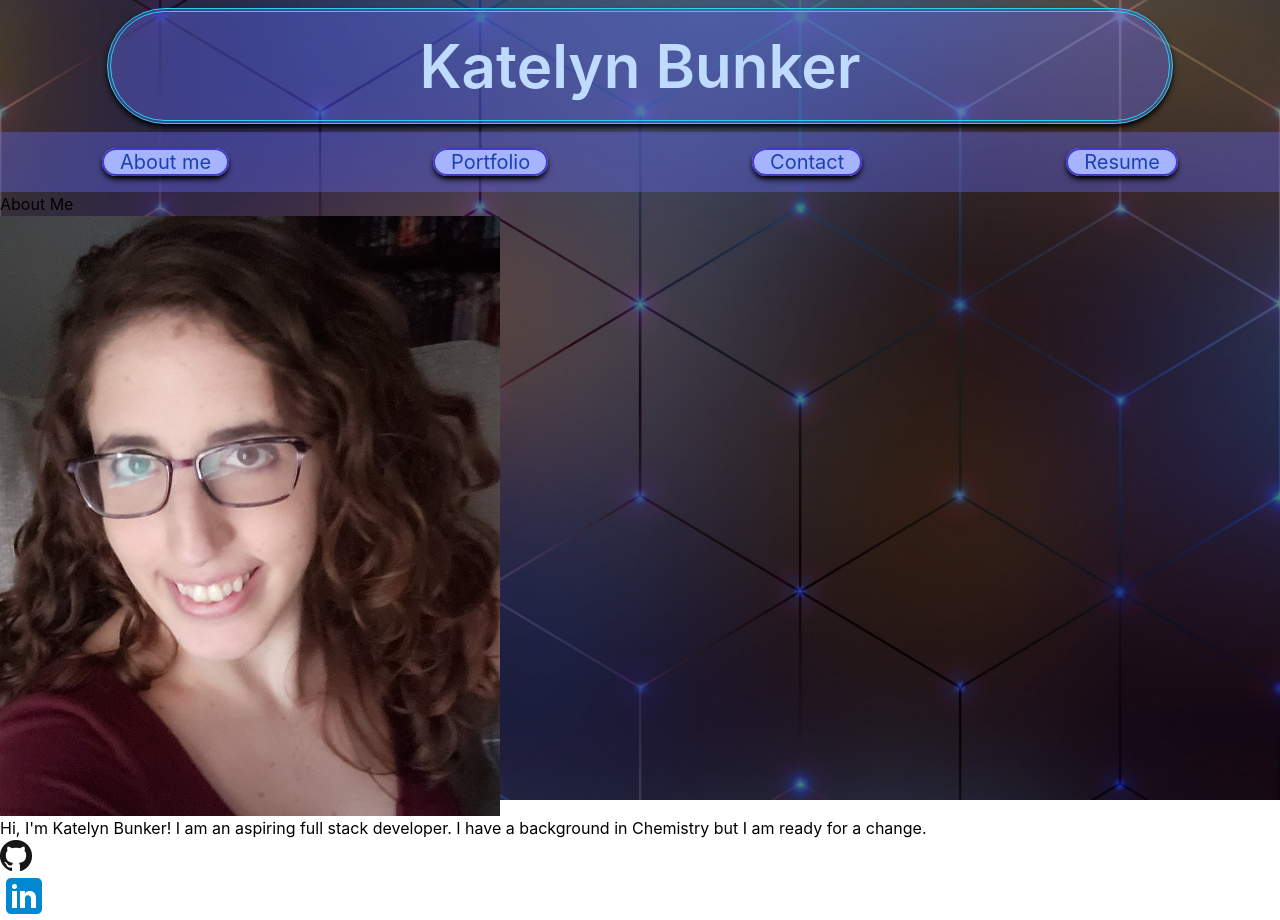
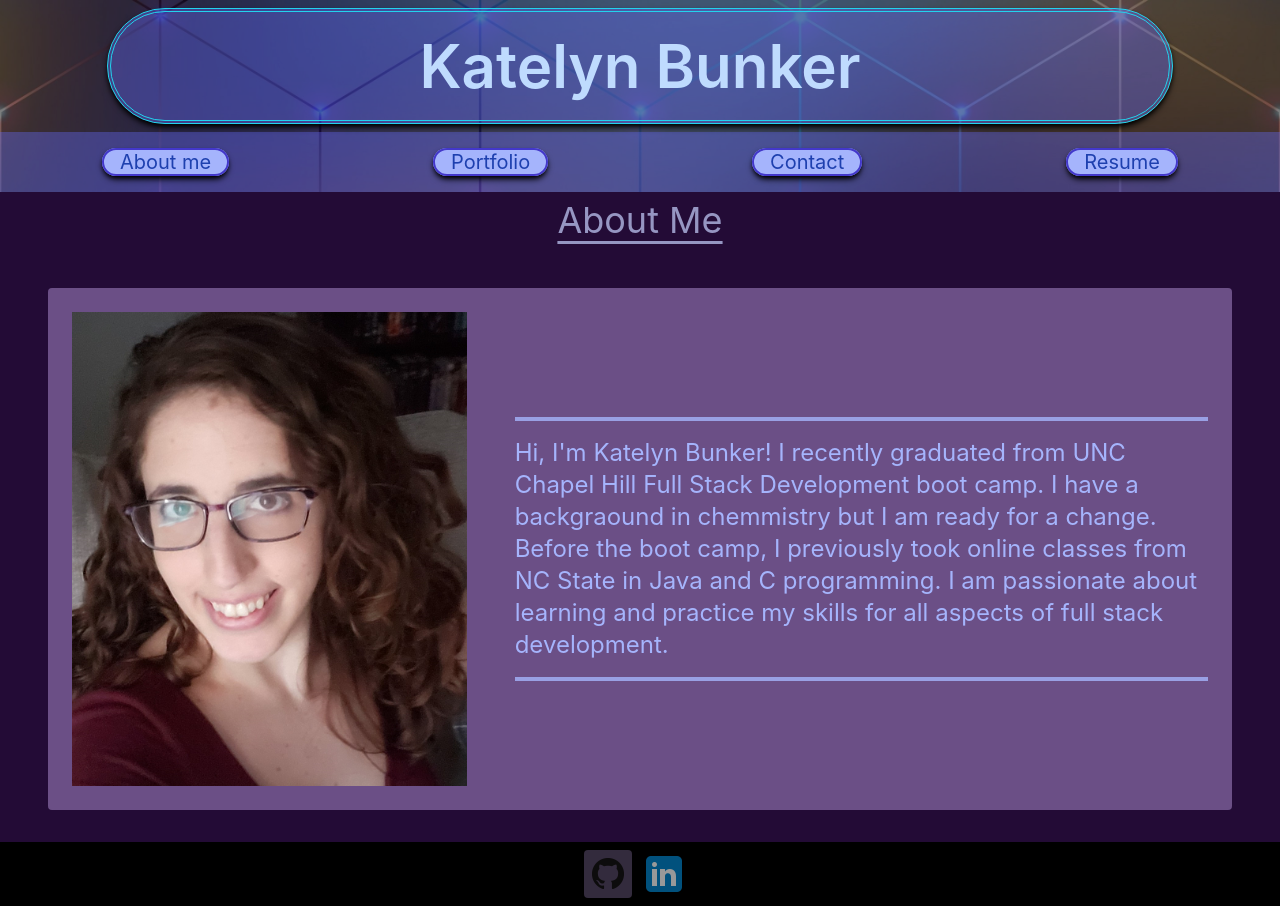
Before and after one commit to kerbunker/react-portfolio, a React (Create React App) app: page / in a window 1280 px wide. Built offline with nearby package versions, Linux system fonts and the light colour scheme.

Commit message:
styled about me page

```diff
--- a/src/App.js
+++ b/src/App.js
@@ -28,7 +28,7 @@ function App() {
 
   return (
     <div className='w-screen'>
-      <img src={bkgrd} className="absolute w-full bg-cover z-[-100] brightness-50" alt="pattern-background" />
+      <img src={bkgrd} className="absolute object-cover w-screen z-[-100] brightness-50" alt="pattern-background" />
       <header className=" pt-2">
 
         <div className='flex justify-center'>
@@ -38,7 +38,7 @@ function App() {
         </div>
         <Nav selectedPage = {selectedPage} handlePageChange={handlePageChange} />
       </header>
-      <main>
+      <main className='bg-black'>
         {renderPage()}
       </main>
       <Footer />
--- a/src/components/About/index.js
+++ b/src/components/About/index.js
@@ -3,12 +3,16 @@ import profilePic from "../../assets/prof-pic.png";
 
 function About() {
   return (
-    <section className="about-container">
-      <h1 id="about" className='about-header'>About Me</h1>
-      <div className='about'>
-        <img src={profilePic} className="portrait" alt="recent photo of Katelyn Bunker" />
+    <section className="bg-purple-900/40 pb-2">
+      <h1 id="about" className='text-indigo-200/70 underline underline-offset-8 pb-12 pt-2 text-center text-4xl'>About Me</h1>
+      <div className='about flex flex-col md:flex-row justify-around bg-purple-300/40 mx-12 rounded mb-6'>
+        <div className='flex justify-center py-6 mx-6 basis-1/3 shrink-0'>
+          <img src={profilePic} className="" alt="recent photo of Katelyn Bunker" />
+        </div>
+        <div className='px-6 py-12 flex items-center'>
+           <p className='text-indigo-300 align-left text-lg lg:text-2xl md:border-b-4 md:border-indigo-300/80 pt-4  md:border-t-4 pb-4'>Hi, I'm Katelyn Bunker! I recently graduated from UNC Chapel Hill Full Stack Development boot camp. I have a backgraound in chemmistry but I am ready for a change. Before the boot camp, I previously took online classes from NC State in Java and C programming. I am passionate about learning and practice my skills for all aspects of full stack development.</p>
+        </div>
 
-        <p className='about-text'>Hi, I'm Katelyn Bunker! I am an aspiring full stack developer. I have a background in Chemistry but I am ready for a change.</p>
       </div>
     </section>
   );
--- a/src/components/Footer/index.js
+++ b/src/components/Footer/index.js
@@ -4,8 +4,8 @@ import linkedIcon from '../../assets/icons/linkedin.png';
 
 function Footer() {
   return (
-    <footer>
-      <div className='footer-icon'>
+    <footer className='bg-black flex justify-center items-center'>
+      <div className='bg-purple-300/40 p-2 rounded opacity-60 hover:opacity-100'>
         <a href="http://github.com/kerbunker" target="_blank">
           <img
             src={gitIcon}
@@ -14,7 +14,7 @@ function Footer() {
           />
         </a>
       </div>
-      <div className='footer-icon'>
+      <div className='p-2 opacity-60 hover:opacity-100'>
         <a href="https://www.linkedin.com/in/katelyn-bunker-3bb51599/" target="_blank">
         <img
             src={linkedIcon}
--- a/src/components/Nav/index.js
+++ b/src/components/Nav/index.js
@@ -7,22 +7,22 @@ function Nav({ selectedPage, handlePageChange }) {
       <ul className="bg-indigo-500/40 flex justify-around flex-col md:flex-row text-center py-4">
 
         <li>
-          <a href='#about' onClick={() => handlePageChange('About')} className="bg-indigo-300 rounded-full hover:bg-blue-500 px-4 my-4 active:bg-cyan-500 text-xl text-blue-800 shadow-md shadow-black px-16 md:px-4 border-2 border-indigo-700">
+          <a href='#about' onClick={() => handlePageChange('About')} className="bg-indigo-300 rounded-full hover:bg-purple-500/80 px-4 my-4 active:bg-cyan-500 text-xl hover:text-2xl text-blue-800 shadow-md shadow-black px-16 md:px-4 border-2 border-indigo-700">
             About me
           </a>
         </li>
         <li className="nav-item">
-          <a href='#portfolio' onClick={() => handlePageChange('Portfolio')} className="bg-indigo-300 rounded-full hover:bg-blue-500 px-4 active:bg-cyan-500 text-xl text-blue-800 shadow-md shadow-black px-16 md:px-4 border-2 border-indigo-700">
+          <a href='#portfolio' onClick={() => handlePageChange('Portfolio')} className="bg-indigo-300 rounded-full hover:bg-purple-500/80 px-4 active:bg-cyan-500 text-xl hover:text-2xl text-blue-800 shadow-md shadow-black px-16 md:px-4 border-2 border-indigo-700">
             Portfolio
           </a>
         </li>
         <li className="nav-item">
-          <a href='#contact' onClick={() => handlePageChange('Contact')} className="bg-indigo-300 rounded-full hover:bg-blue-500 px-4 active:bg-cyan-500 text-xl text-blue-800 shadow-md shadow-black px-16 md:px-4 border-2 border-indigo-700">
+          <a href='#contact' onClick={() => handlePageChange('Contact')} className="bg-indigo-300 rounded-full hover:bg-purple-500/80 px-4 active:bg-cyan-500 text-xl hover:text-2xl text-blue-800 shadow-md shadow-black px-16 md:px-4 border-2 border-indigo-700">
             Contact
           </a>
         </li>
         <li className="nav-item">
-          <a href='#resume' onClick={() => handlePageChange('Resume')} className="bg-indigo-300 rounded-full hover:bg-blue-500 px-4 active:bg-cyan-500 text-xl text-blue-800 shadow-md shadow-black px-16 md:px-4 border-2 border-indigo-700">
+          <a href='#resume' onClick={() => handlePageChange('Resume')} className="bg-indigo-300 rounded-full hover:bg-purple-500/80 px-4 active:bg-cyan-500 text-xl hover:text-2xl text-blue-800 shadow-md shadow-black px-16 md:px-4 border-2 border-indigo-700">
             Resume
           </a>
         </li>
```
